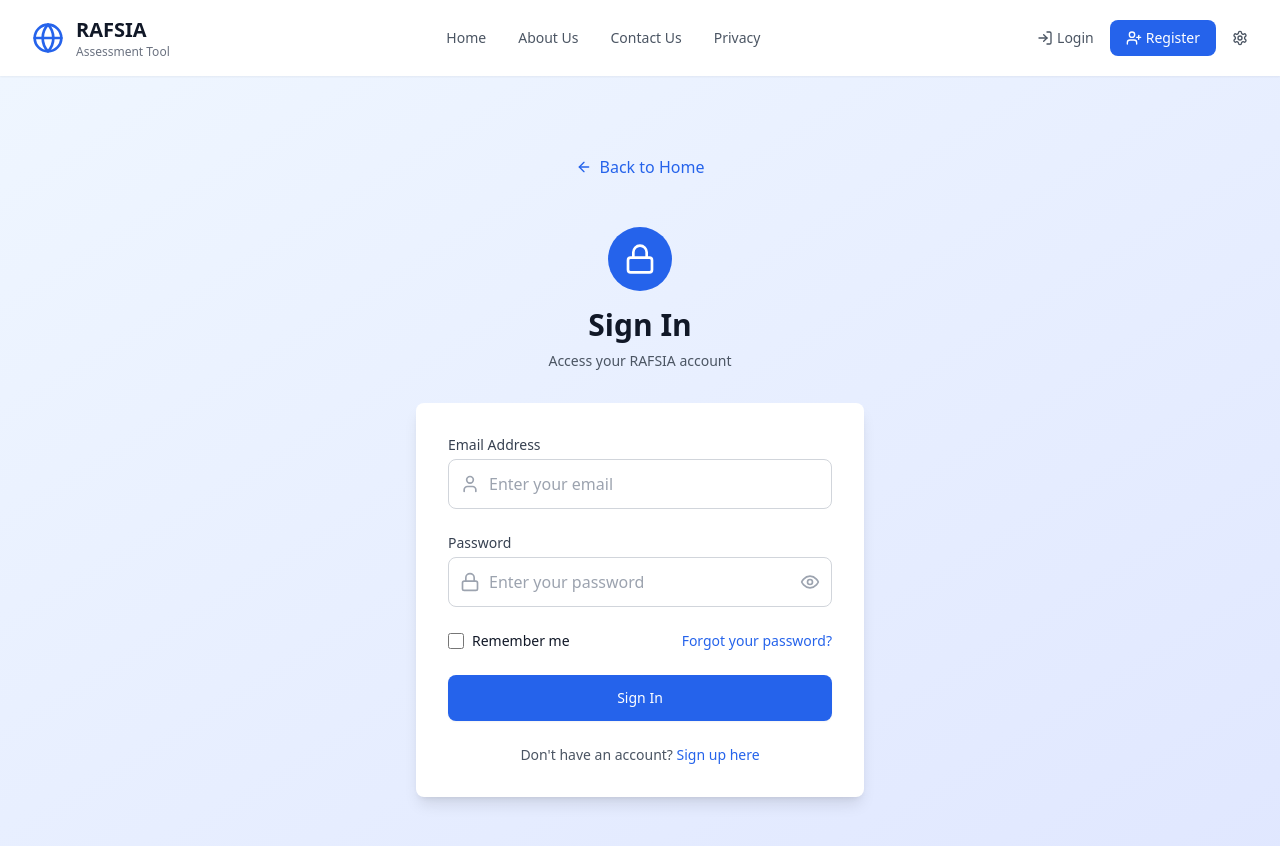
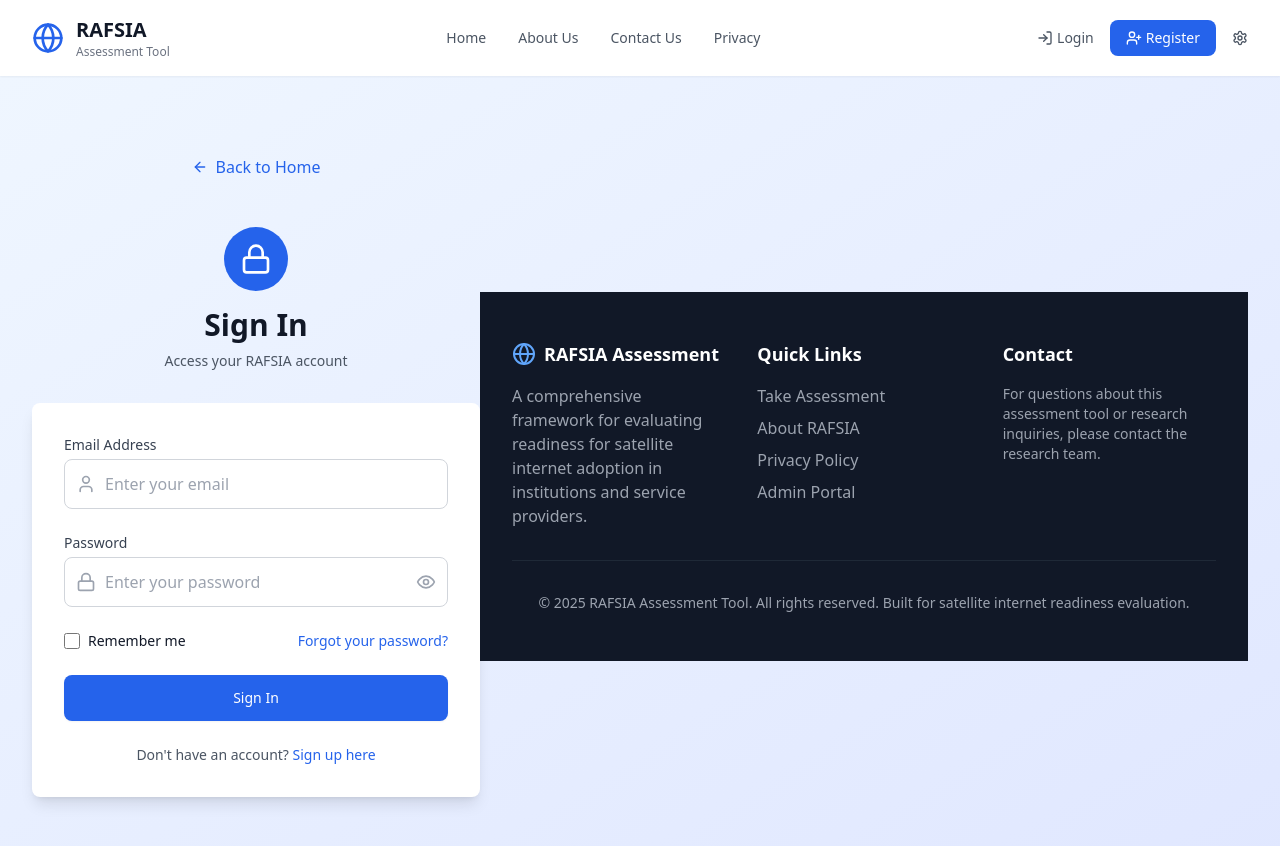
Before and after one commit to mikemuturi/Research, a React (Vite) app: page /login in a window 1280 px wide. Shown: the top 846 px of the page. Built offline with nearby package versions, Linux system fonts and the light colour scheme.

Commit message:
Add footer to all pages

```diff
--- /dev/null
+++ b/src/components/Footer.tsx
@@ -0,0 +1,50 @@
+import React from 'react';
+import { Link } from 'react-router-dom';
+import { Globe } from 'lucide-react';
+
+const Footer: React.FC = () => {
+  return (
+    <footer className="bg-gray-900 text-white py-12">
+      <div className="max-w-6xl mx-auto px-4 sm:px-6 lg:px-8">
+        <div className="grid grid-cols-1 md:grid-cols-3 gap-8">
+          <div>
+            <div className="flex items-center mb-4">
+              <Globe className="h-6 w-6 text-blue-400 mr-2" />
+              <span className="text-lg font-semibold">RAFSIA Assessment</span>
+            </div>
+            <p className="text-gray-400">
+              A comprehensive framework for evaluating readiness for satellite internet adoption
+              in institutions and service providers.
+            </p>
+          </div>
+
+          <div>
+            <h4 className="text-lg font-semibold mb-4">Quick Links</h4>
+            <ul className="space-y-2 text-gray-400">
+              <li><Link to="/survey" className="hover:text-white transition-colors">Take Assessment</Link></li>
+              <li><Link to="/about" className="hover:text-white transition-colors">About RAFSIA</Link></li>
+              <li><Link to="/privacy" className="hover:text-white transition-colors">Privacy Policy</Link></li>
+              <li><Link to="/admin/login" className="hover:text-white transition-colors">Admin Portal</Link></li>
+            </ul>
+          </div>
+
+          <div>
+            <h4 className="text-lg font-semibold mb-4">Contact</h4>
+            <p className="text-gray-400 text-sm">
+              For questions about this assessment tool or research inquiries,
+              please contact the research team.
+            </p>
+          </div>
+        </div>
+
+        <div className="border-t border-gray-800 mt-8 pt-8 text-center">
+          <p className="text-gray-400 text-sm">
+            © 2025 RAFSIA Assessment Tool. All rights reserved. Built for satellite internet readiness evaluation.
+          </p>
+        </div>
+      </div>
+    </footer>
+  );
+};
+
+export default Footer;
--- a/src/pages/AboutPage.tsx
+++ b/src/pages/AboutPage.tsx
@@ -1,5 +1,6 @@
 import React from 'react';
 import { Target, Users, BarChart3, Globe, Shield, CheckCircle, ArrowRight, BookOpen, Lightbulb, TrendingUp, Award, Zap, Heart } from 'lucide-react';
+import Footer from '../components/Footer';
 
 const AboutPage: React.FC = () => {
   return (
@@ -439,6 +440,7 @@ const AboutPage: React.FC = () => {
           </div>
         </section>
       </div>
+      <Footer />
     </div>
   );
 };
--- a/src/pages/ContactPage.tsx
+++ b/src/pages/ContactPage.tsx
@@ -1,5 +1,6 @@
 import React, { useState } from 'react';
 import { Mail, Phone, MapPin, Send, MessageSquare, Clock, Globe, Users, Award, Target } from 'lucide-react';
+import Footer from '../components/Footer';
 
 const ContactPage: React.FC = () => {
   const [formData, setFormData] = useState({
@@ -317,6 +318,7 @@ const ContactPage: React.FC = () => {
           </div>
         </div>
       </div>
+      <Footer />
     </div>
   );
 };
--- a/src/pages/LoginPage.tsx
+++ b/src/pages/LoginPage.tsx
@@ -1,6 +1,7 @@
 import React, { useState } from 'react';
 import { Link, useNavigate } from 'react-router-dom';
 import { Lock, User, Eye, EyeOff, ArrowLeft } from 'lucide-react';
+import Footer from '../components/Footer';
 
 const LoginPage: React.FC = () => {
   const navigate = useNavigate();
@@ -174,6 +175,7 @@ const LoginPage: React.FC = () => {
           </div>
         </div>
       </div>
+      <Footer />
     </div>
   );
 };
--- a/src/pages/PrivacyPage.tsx
+++ b/src/pages/PrivacyPage.tsx
@@ -1,5 +1,6 @@
 import React from 'react';
 import { Shield, Lock, Eye, Users, FileText, Globe, CheckCircle, AlertTriangle } from 'lucide-react';
+import Footer from '../components/Footer';
 
 const PrivacyPage: React.FC = () => {
   return (
@@ -319,6 +320,7 @@ const PrivacyPage: React.FC = () => {
           </div>
         </div>
       </div>
+      <Footer />
     </div>
   );
 };
--- a/src/pages/ProfilePage.tsx
+++ b/src/pages/ProfilePage.tsx
@@ -1,6 +1,7 @@
 import React, { useState, useEffect } from 'react';
 import { Link } from 'react-router-dom';
 import { ArrowLeft, User, Mail, Phone, MapPin, Camera, Save, Edit } from 'lucide-react';
+import Footer from '../components/Footer';
 
 interface UserProfile {
   id: number;
@@ -344,6 +345,7 @@ const ProfilePage: React.FC = () => {
           </div>
         </div>
       </div>
+      <Footer />
     </div>
   );
 };
--- a/src/pages/RegisterPage.tsx
+++ b/src/pages/RegisterPage.tsx
@@ -1,6 +1,7 @@
 import React, { useState } from 'react';
 import { Link, useNavigate } from 'react-router-dom';
 import { UserPlus, User, Mail, Lock, Eye, EyeOff, ArrowLeft } from 'lucide-react';
+import Footer from '../components/Footer';
 
 const RegisterPage: React.FC = () => {
   const navigate = useNavigate();
@@ -276,6 +277,7 @@ const RegisterPage: React.FC = () => {
           </div>
         </div>
       </div>
+      <Footer />
     </div>
   );
 };
--- a/src/pages/ResultsPage.tsx
+++ b/src/pages/ResultsPage.tsx
@@ -1,5 +1,6 @@
 import React from 'react';
 import { useParams } from 'react-router-dom';
+import Footer from '../components/Footer';
 
 const ResultsPage: React.FC = () => {
   const { id } = useParams<{ id: string }>();
@@ -15,6 +16,7 @@ const ResultsPage: React.FC = () => {
           </div>
         </div>
       </div>
+      <Footer />
     </div>
   );
 };
--- a/src/pages/SettingsPage.tsx
+++ b/src/pages/SettingsPage.tsx
@@ -1,6 +1,7 @@
 import React, { useState } from 'react';
 import { Link } from 'react-router-dom';
 import { ArrowLeft, Bell, Shield, Globe, Moon, Sun, Monitor, Save } from 'lucide-react';
+import Footer from '../components/Footer';
 
 const SettingsPage: React.FC = () => {
   const [settings, setSettings] = useState({
@@ -301,6 +302,7 @@ const SettingsPage: React.FC = () => {
           </div>
         </div>
       </div>
+      <Footer />
     </div>
   );
 };
--- a/src/pages/SurveyPage.tsx
+++ b/src/pages/SurveyPage.tsx
@@ -1,4 +1,5 @@
 import React from 'react';
+import Footer from '../components/Footer';
 
 const SurveyPage: React.FC = () => {
   return (
@@ -12,6 +13,7 @@ const SurveyPage: React.FC = () => {
           </div>
         </div>
       </div>
+      <Footer />
     </div>
   );
 };
```
